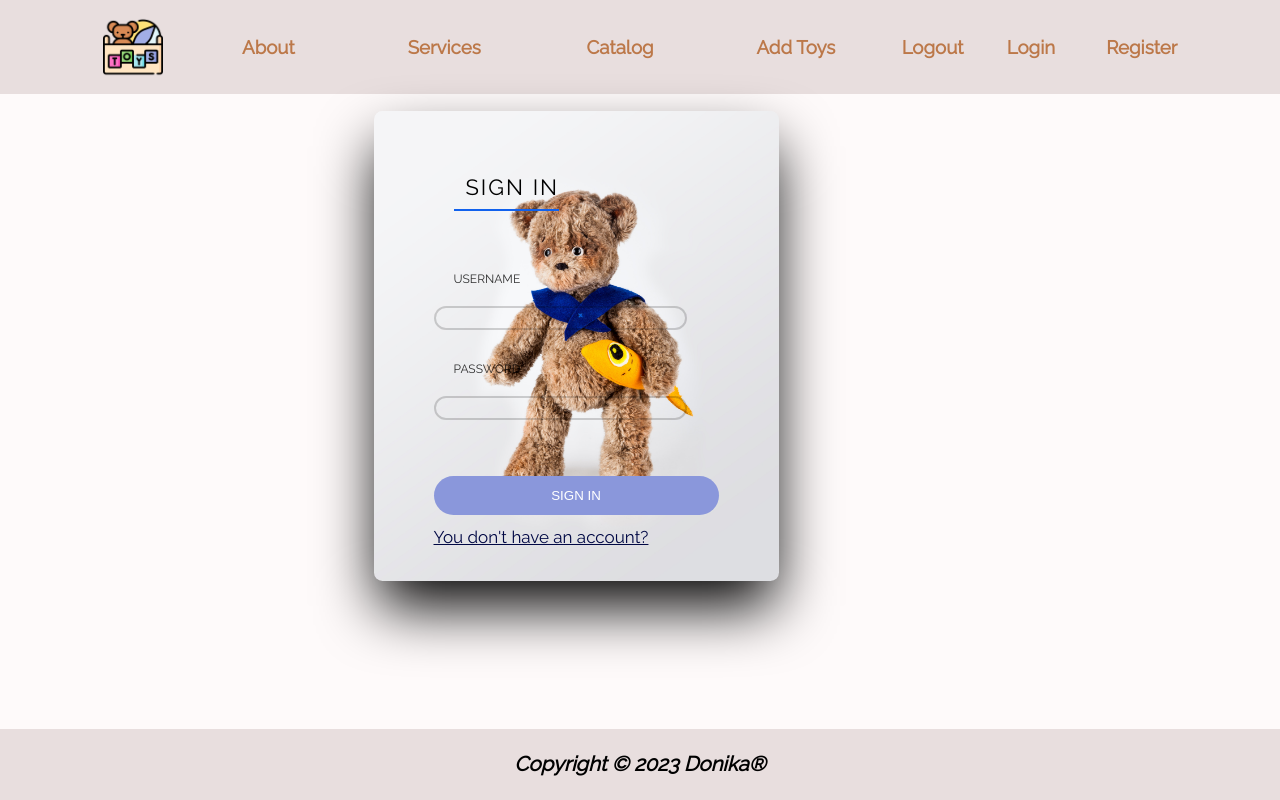
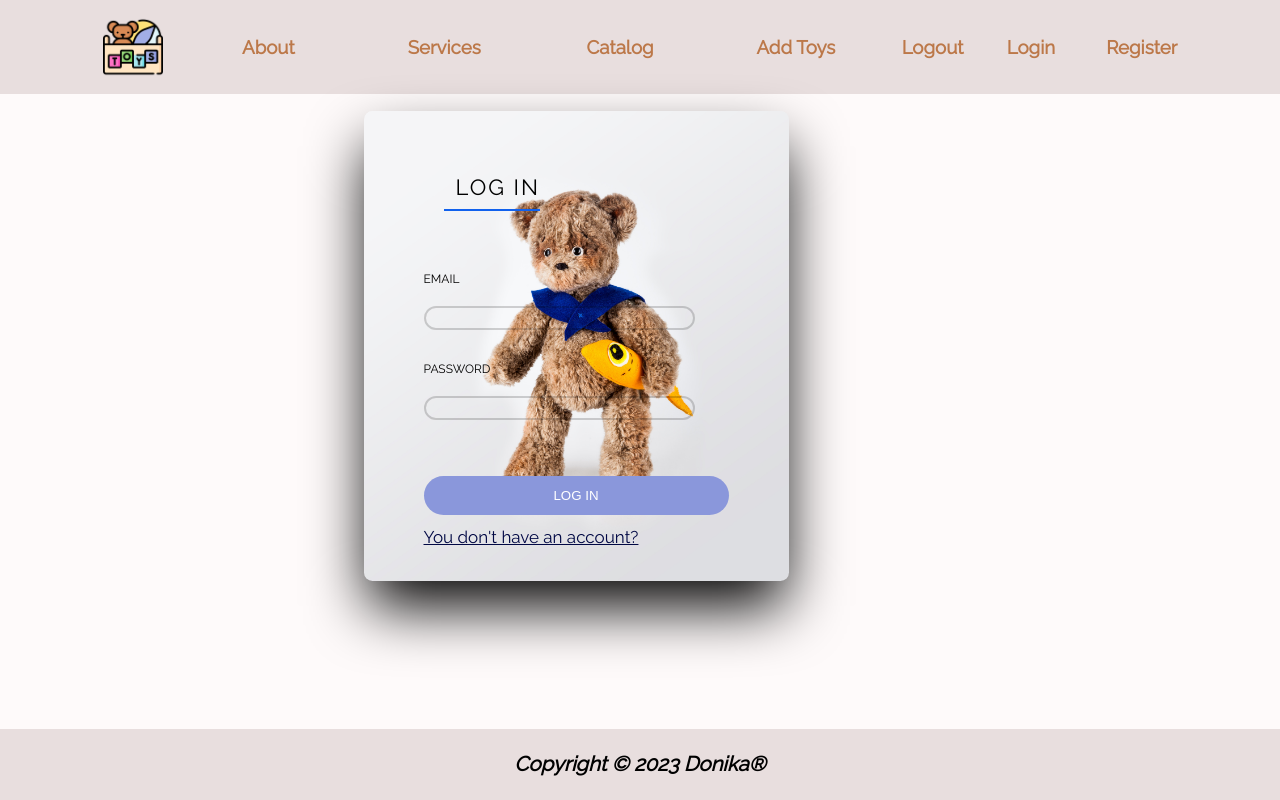
Before and after one commit to DonikaMarcheva/Toys-Share, a React (Vite) app in the folder client/: page /login in a window 1280 px wide. Built offline with nearby package versions, Linux system fonts and the light colour scheme.

Commit message:
make login works

```diff
--- a/client/src/App.jsx
+++ b/client/src/App.jsx
@@ -1,4 +1,8 @@
-import { Routes, Route } from 'react-router-dom';
+import { useState } from "react";
+import { Routes, Route, useNavigate } from 'react-router-dom';
+
+import AuthContext from "./contexts/authContext.js"
+import * as authService from '../src/services/authService.js'
 
 import Footer from "./components/Footer/Footer.jsx"
 import Header from "./components/Header/Header.jsx"
@@ -13,7 +17,48 @@ import Path from './path.js';
 
 function App() {
 
+  const navigate = useNavigate();
+
+  const [auth, setAuth] = useState(()=>{
+    localStorage.removeItem('accessToken');
+
+    return {}
+  });
+
+  const loginSubmitHandler = async (values) => {
+    const result = await authService.login(values.email, values.password);
+
+    setAuth(result);
+    localStorage.setItem('accessToken', result.accessToken);
+
+    navigate(Path.Home);
+  };
+
+  const registerSubmitHandler =async (values) => {
+    const result = await authService.register(values.email, values.password);
+
+    setAuth(result);
+    localStorage.setItem('accessToken', result.accessToken);
+
+    navigate(Path.Home);
+  };
+
+  const logoutHandler =()=> {
+    setAuth({});
+    localStorage.removeItem('accessToken');
+
+  }
+  const values = {
+    loginSubmitHandler,
+    registerSubmitHandler,
+    logoutHandler,
+    username:auth.username,
+    email:auth.email,
+    isAuthenticated: !!auth.accessToken
+  }
+
   return (
+    <AuthContext.Provider value={values}>
     <div className="content-container">
 
       <Header />
@@ -34,6 +79,7 @@ function App() {
       <Footer />
 
     </div>
+    </AuthContext.Provider>
   )
 }
 
--- a/client/src/components/Login/Login.jsx
+++ b/client/src/components/Login/Login.jsx
@@ -1,20 +1,47 @@
+import {Link} from 'react-router-dom'
+import { useContext } from "react";
+import useForm from "../../hooks/useForm.js";
+import AuthContext from "../../contexts/authContext.js";
+
 import styles from './Login.module.css'
+import Path from '../../path.js';
 
-import {Link} from 'react-router-dom'
+const loginFormKeys = {
+    Email: 'email',
+    Password: 'password'
+}
 
 export default function Login() {
+
+    const {loginSubmitHandler } = useContext(AuthContext);
+    const { values, onChange, onSubmit } = useForm(loginSubmitHandler, {
+        [loginFormKeys.Email]: '',
+        [loginFormKeys.Password]: ''
+    })
+
     return (
         <div className={styles.login}>
             <div className={styles.container}>
                 <div className={styles["login-form"]}>
-                    <h2 className={styles.active}> sign in </h2>
-                    <form>
-                        <input type="text" className={styles.text} name="username" />
-                        <span>username</span><br /><br />
-                        <input type="password" className={styles.text} name="password" />
+                    <h2 className={styles.active}> log in </h2>
+
+                    <form onSubmit={onSubmit}>
+                        <input type="text"
+                        className={styles.text}
+                        name={loginFormKeys.Email}
+                        onChange={onChange}
+                        value={values[loginFormKeys.Email]} />
+                        <span>email</span><br /><br />
+
+                        <input type="password"
+                        className={styles.text}
+                        name={loginFormKeys.Password}
+                        onChange={onChange}
+                        value={values[loginFormKeys.Password]} />
                         <span>password</span><br />
-                        <button className={styles.signin}>Sign In</button>
-                        <Link to={'/register'}>You don't have an account?</Link>
+
+                        <button type="submit" className={styles.signin}>Log In</button>
+                        <Link to={Path.Register}>You don't have an account?</Link>
                     </form>
                 </div>
             </div>
--- a/client/src/components/Login/Login.module.css
+++ b/client/src/components/Login/Login.module.css
@@ -16,7 +16,7 @@
 .login-form {
   position: relative;
   height: 470px;
-  width: 405px;
+  width: 425px;
   margin: auto;
   padding: 60px 60px;
   background: url('../../../public/images/login-bear.jpg') no-repeat center center #505050;
@@ -46,7 +46,8 @@ h2 {
 .login-form span {
   text-transform: uppercase;
   font-size: 12px;
-  opacity: 0.8;
+  opacity: 1;
+  font-weight: 300;
   display: inline-block;
   position: relative;
   top: -65px;
@@ -81,8 +82,7 @@ input {
   font-size: 14px;
 }
 
-.login h2,
-.login span {
+.login h2 {
   margin-left: 20px;
 }
 
--- a/client/src/lib/request.js
+++ b/client/src/lib/request.js
@@ -19,30 +19,32 @@ const buildOptions = (data) => {
 
     return options;
 };
+
+const request = async (method, url, data) => {
     try {
-    const request = async (method, url, data) => {
         const response = await fetch(url, {
             ...buildOptions(data),
             method,
-        })
+        });
+
+        if (response.ok != true) {
+            if (response.status == 403) {
+                localStorage.removeItem('accessToken')
             }
-    if (request.ok != true) {
-        if (request.status == 403) {
-            localStorage.removeItem('accessToken');
-        }
-        const error = await request.json();
+            const error = await response.json();
             throw new Error(error.message);
         }
 
-    if (request.status === 204) {
+        if (response.status === 204) {
             return {};
-    } else {
-        return await request.json();
         }
-} catch {
+
+        return await response.json();
+    } catch (error) {
         alert(error.message);
         throw error;
     }
+};
 
 export const get = request.bind(null, 'GET');
 export const post = request.bind(null, 'POST');
```
Lines whose indentation alone changed are shown as unchanged.
